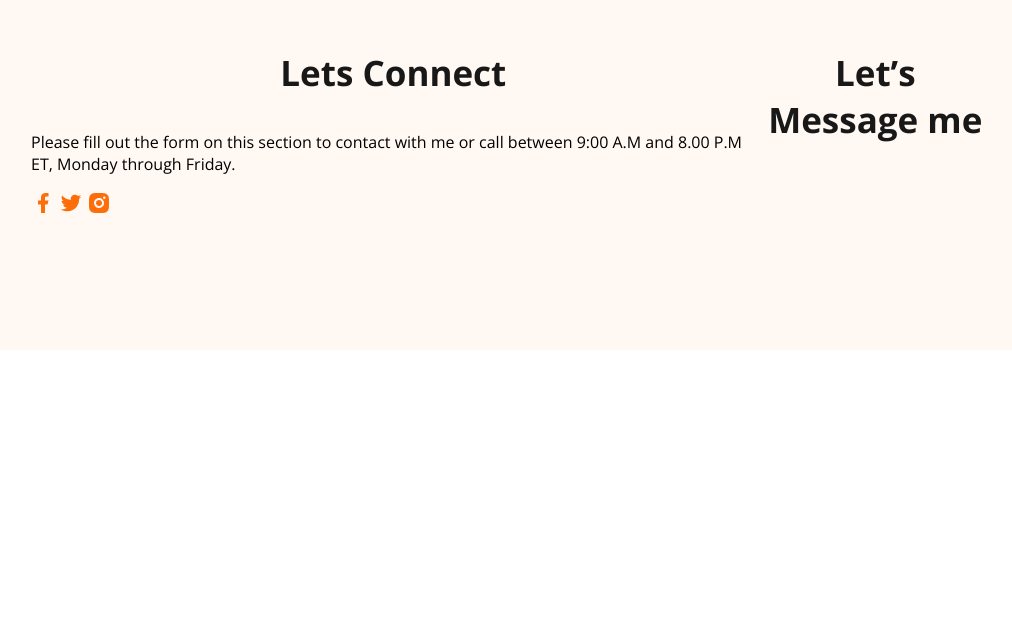
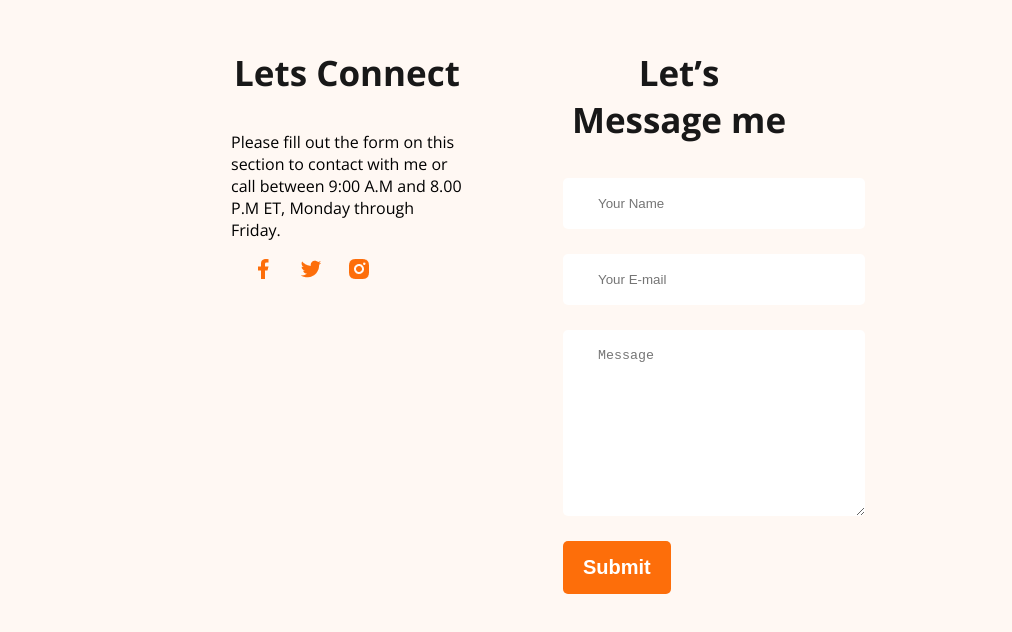
Before and after one commit to Nazmul1211/webdeveloper-portpolio, a plain HTML site: page index.html in a window 1280 px wide. Shown: the part 3195-3827 px from the top of the page, without its empty margins (127-1139 px from the left). Before the commit the page ends 3553 px from the top, so only its background shows below. Drawn offline with nearby package versions, Linux system fonts and the light colour scheme.

Commit message:
finished footer section with form

```diff
--- a/index.html
+++ b/index.html
@@ -167,7 +167,8 @@
     <footer>
         <div class="footer-column">
             <h3 class="section-title">Lets Connect</h3>
-            <p class="section-description">Please fill out the form on this section to contact with me or call between 9:00 A.M and 8.00 P.M ET, Monday through Friday.</p>
+            <p class="section-description">Please fill out the form on this section to contact with me or call between
+                9:00 A.M and 8.00 P.M ET, Monday through Friday.</p>
             <div class="social-links">
                 <a href="https://facebook.com/"><img src="images/icons/facebook.png" alt=""></a>
                 <a href="https://twitter.com/"><img src="images/icons/twitter.png" alt=""></a>
@@ -176,6 +177,12 @@
         </div>
         <div class="footer-column">
             <h3 class="section-title">Let’s Message me</h3>
+            <form action="" class="contact">
+                <input type="text" name="" id="" placeholder="Your Name">
+                <input type="email" name="email" id="" placeholder="Your E-mail">
+                <textarea name="" id="" cols="30" rows="10" placeholder="Message"></textarea>
+                <input class="btn-primary" type="submit" value="Submit">
+            </form>
         </div>
     </footer>
 </body>
--- a/styles/portpolio.css
+++ b/styles/portpolio.css
@@ -184,7 +184,23 @@ main {
 /* footer-style */
 footer{
     display: flex;
+    gap: 100px;
     background: #FFF8F3;
-    padding: 130px 150px;
+    padding: 130px 350px;
     margin-top: 100px;
 }
+.footer-column{
+    width: 50%;
+}
+.social-links a{
+    margin-left: 20px;
+}
+.contact input[type="text"], input[type="email"], textarea {
+    display: block;
+    margin-bottom: 25px;
+    padding: 18px 35px;
+    border-radius: 5px;
+    background: #FFF;
+    border: 0;
+    width: 100%;
+}
```
